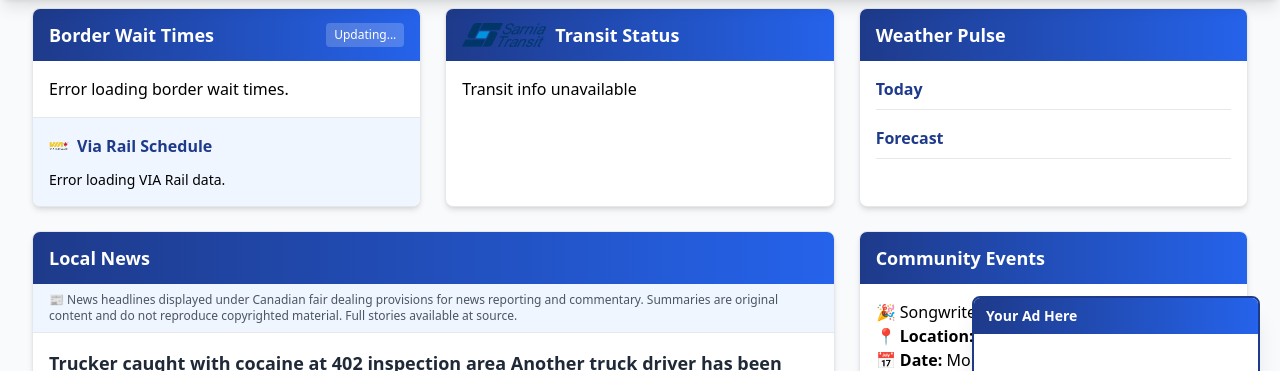
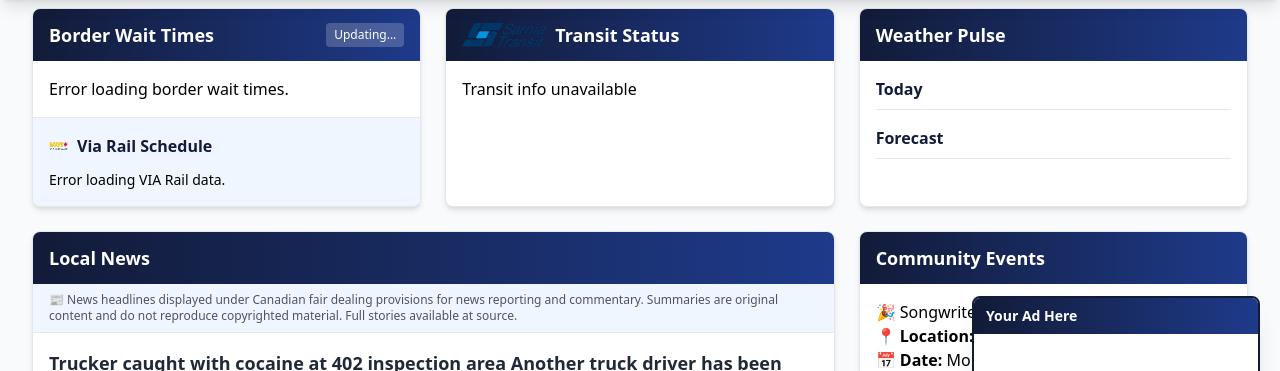
Before and after one commit to itheroservices-hub/sarnia-dashboard, a website: page public/index-tailwind.html in a window 1280 px wide. Shown: the part 88-459 px from the top of the page. Drawn offline with nearby package versions, Linux system fonts and the light colour scheme; no server answers.

Commit message:
Update to Sarnia official colors (#121b38) and fix logo paths for local testing

```diff
--- a/public/index-tailwind.html
+++ b/public/index-tailwind.html
@@ -18,8 +18,8 @@
       theme: {
         extend: {
           colors: {
-            primary: '#1e3a8a',
-            secondary: '#3b82f6',
+            primary: '#121b38',
+            secondary: '#1e3a8a',
             accent: '#c62828',
             'border-gray': '#e5e7eb',
           }
@@ -39,7 +39,7 @@
 <body class="bg-gray-50 font-sans antialiased">
 
   <!-- Fixed Top Navigation Bar -->
-  <header class="fixed top-0 left-0 right-0 bg-gradient-to-r from-primary via-blue-700 to-secondary text-white shadow-lg z-50">
+  <header class="fixed top-0 left-0 right-0 bg-gradient-to-r from-primary via-blue-800 to-secondary text-white shadow-lg z-50">
     <div class="flex flex-col md:flex-row items-center justify-between px-4 py-3 md:py-4 gap-3 md:gap-4">
 
       <!-- Left: Clock -->
@@ -74,7 +74,7 @@
 
       <!-- Border Wait Times + VIA Rail -->
       <section id="border-wait" class="bg-white rounded-lg shadow-md border border-border-gray overflow-hidden flex flex-col">
-        <div class="bg-gradient-to-r from-primary to-blue-600 text-white px-4 py-3 flex items-center justify-between">
+        <div class="bg-gradient-to-r from-primary to-secondary text-white px-4 py-3 flex items-center justify-between">
           <h2 class="text-base md:text-lg font-bold">Border Wait Times</h2>
           <span id="border-time" class="text-xs bg-white/20 px-2 py-1 rounded">Updating...</span>
         </div>
@@ -85,7 +85,7 @@
         <!-- VIA Rail Subsection -->
         <div class="border-t border-border-gray bg-blue-50 p-4">
           <h3 class="flex items-center gap-2 text-sm md:text-base font-semibold text-primary mb-3">
-            <img src="/assets/ViaRail.png" alt="Via Rail" class="h-5 w-auto" />
+            <img src="assets/ViaRail.png" alt="Via Rail" class="h-5 w-auto" />
             Via Rail Schedule
           </h3>
           <div id="via-rail-data" class="text-sm overflow-x-auto">Loading train info...</div>
@@ -94,8 +94,8 @@
 
       <!-- Transit Status -->
       <section id="transit-section" class="bg-white rounded-lg shadow-md border border-border-gray overflow-hidden flex flex-col">
-        <div class="bg-gradient-to-r from-primary to-blue-600 text-white px-4 py-3 flex items-center gap-2">
-          <img src="/assets/SarniaTransit.png" alt="Sarnia Transit" class="h-6 w-auto" />
+        <div class="bg-gradient-to-r from-primary to-secondary text-white px-4 py-3 flex items-center gap-2">
+          <img src="assets/SarniaTransit.png" alt="Sarnia Transit" class="h-6 w-auto" />
           <h2 class="text-base md:text-lg font-bold">Transit Status</h2>
         </div>
         <div id="transit-data" class="p-4 flex-1 overflow-y-auto max-h-96 space-y-3">Loading transit info...</div>
@@ -103,7 +103,7 @@
 
       <!-- Weather Pulse -->
       <section id="weather-section" class="bg-white rounded-lg shadow-md border border-border-gray overflow-hidden flex flex-col">
-        <div class="bg-gradient-to-r from-primary to-blue-600 text-white px-4 py-3">
+        <div class="bg-gradient-to-r from-primary to-secondary text-white px-4 py-3">
           <h2 class="text-base md:text-lg font-bold">Weather Pulse</h2>
         </div>
         <div class="p-4 flex-1 overflow-y-auto space-y-4">
@@ -129,7 +129,7 @@
 
       <!-- Local News -->
       <section id="news-carousel-container" class="bg-white rounded-lg shadow-md border border-border-gray overflow-hidden flex flex-col md:col-span-2 lg:col-span-2">
-        <div class="bg-gradient-to-r from-primary to-blue-600 text-white px-4 py-3">
+        <div class="bg-gradient-to-r from-primary to-secondary text-white px-4 py-3">
           <h2 class="text-base md:text-lg font-bold">Local News</h2>
         </div>
 
@@ -157,7 +157,7 @@
 
       <!-- Community Events -->
       <section id="events" class="bg-white rounded-lg shadow-md border border-border-gray overflow-hidden flex flex-col lg:col-span-1">
-        <div class="bg-gradient-to-r from-primary to-blue-600 text-white px-4 py-3">
+        <div class="bg-gradient-to-r from-primary to-secondary text-white px-4 py-3">
           <h2 class="text-base md:text-lg font-bold">Community Events</h2>
         </div>
         <div id="event-carousel" class="p-4 flex-1 overflow-y-auto max-h-96 space-y-3"></div>
@@ -179,7 +179,7 @@
 
   <!-- Advertisement Module - Above QR Code -->
   <section id="advertisement" class="fixed bottom-32 right-5 w-72 bg-white rounded-lg shadow-xl border-2 border-primary overflow-hidden z-30 hidden lg:block">
-    <div class="bg-gradient-to-r from-primary to-blue-600 text-white px-3 py-2">
+    <div class="bg-gradient-to-r from-primary to-secondary text-white px-3 py-2">
       <h2 class="text-sm font-bold">Your Ad Here</h2>
     </div>
     <div class="ad-carousel relative h-56">
```
